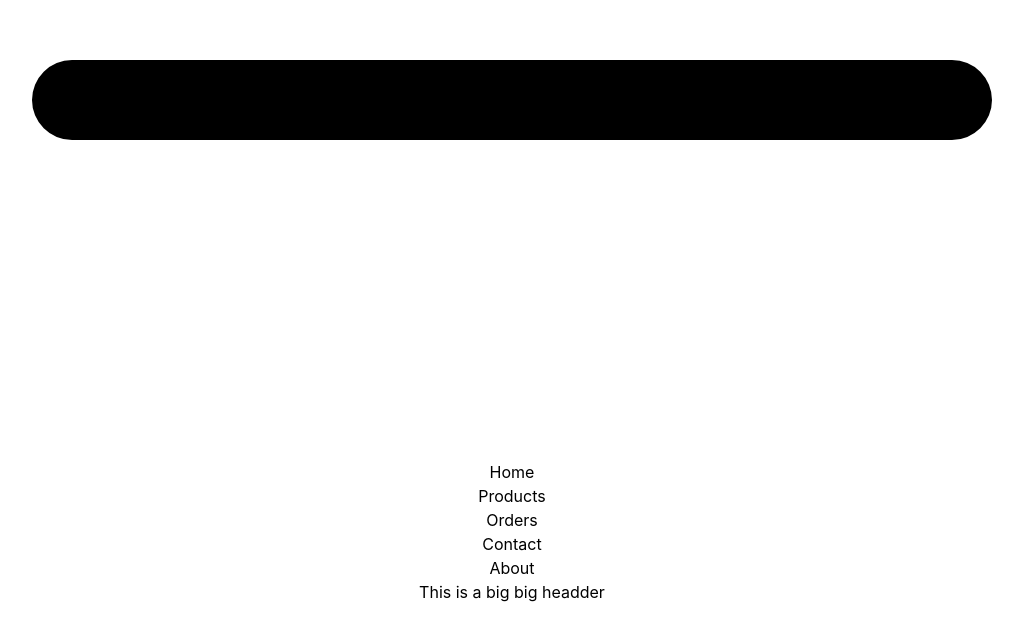
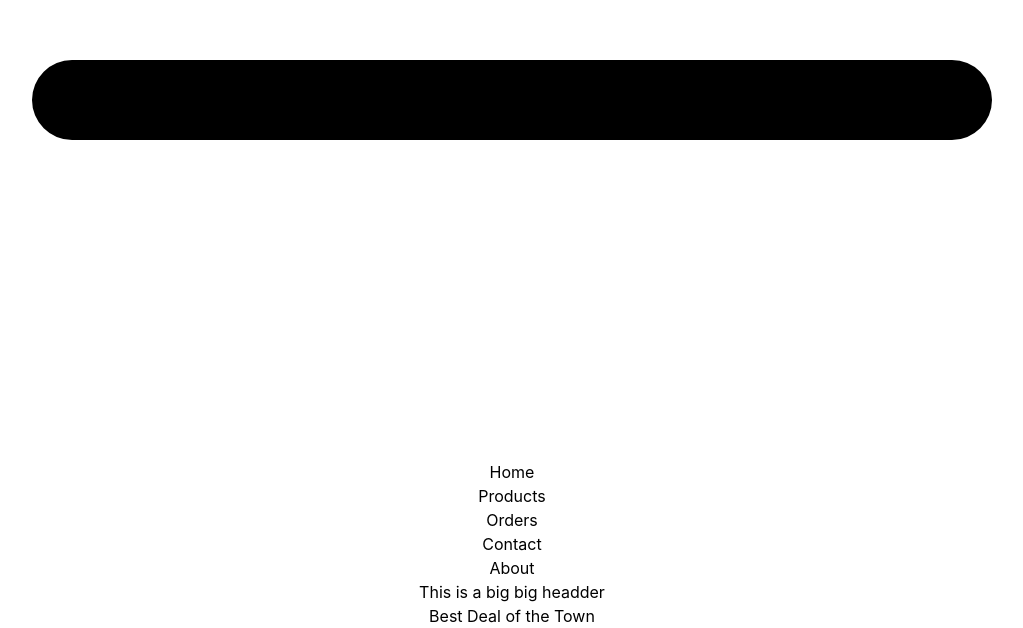
Before and after one commit to Sajjatul21/programming-hero, a React (Vite) app in the folder Mileston-9_React Router And States/51-3 Setup tailwind css with Create React App/price-club/: page / in a window 1280 px wide. Shown: the part 820-1448 px from the top of the page, without its empty margins (128-1151 px from the left). Before the commit the page ends 1424 px from the top, so only its background shows below. Built offline with nearby package versions, Linux system fonts and the light colour scheme.

Commit message:
priching

```diff
--- a/Mileston-9_React Router And States/51-3 Setup tailwind css with Create React App/price-club/src/App.jsx
+++ b/Mileston-9_React Router And States/51-3 Setup tailwind css with Create React App/price-club/src/App.jsx
@@ -1,5 +1,6 @@
 import './App.css';
 import NavBar from './components/NavBar/NavBar';
+import Pricing from './components/Pricing/Pricing';
 
 function App() {
 
@@ -7,8 +8,8 @@ function App() {
   return (
     <div>
       <NavBar></NavBar>
-      <h1 className='text-4xl font-bold underline'>This is a big big headder</h1>
-
+      <h1 className='text-4xl font-bold underline mt-2'>This is a big big headder</h1>
+      <Pricing></Pricing>
     </div>
   );
 }
--- a/Mileston-9_React Router And States/51-3 Setup tailwind css with Create React App/price-club/src/components/Link/Link.jsx
+++ b/Mileston-9_React Router And States/51-3 Setup tailwind css with Create React App/price-club/src/components/Link/Link.jsx
@@ -1,5 +1,4 @@
 const Link = ({ route }) => {
-    console.log(route.path);
     return (
         <div>
             <li className="mr-12"><a href={route.path}>{route.name}</a></li>
--- /dev/null
+++ b/Mileston-9_React Router And States/51-3 Setup tailwind css with Create React App/price-club/src/components/Pricing/Pricing.jsx
@@ -0,0 +1,15 @@
+
+const Pricing = () => {
+    const pricingOption = [
+        { id: 1, name: "Free", price: 0 },
+        { id: 2, name: "Medium", price: 9.99 },
+        { id: 3, name: "Premium", price: 19.99 },
+    ];
+    return (
+        <div>
+            <h1 className="text-5xl font-bold bg-indigo-300 text-white p-12 mt-4">Best Deal of the Town</h1>
+        </div>
+    );
+};
+
+export default Pricing;
```
